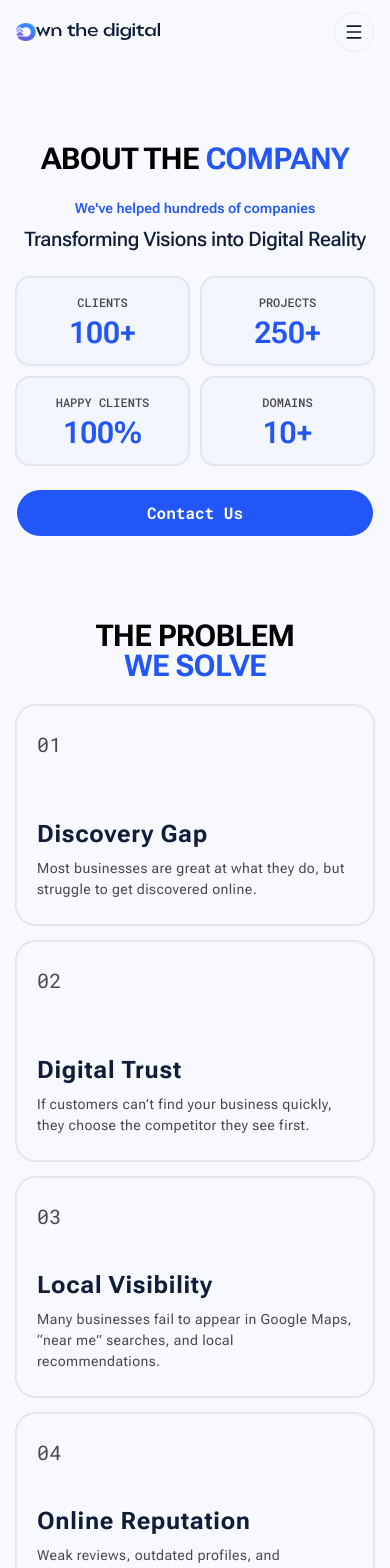
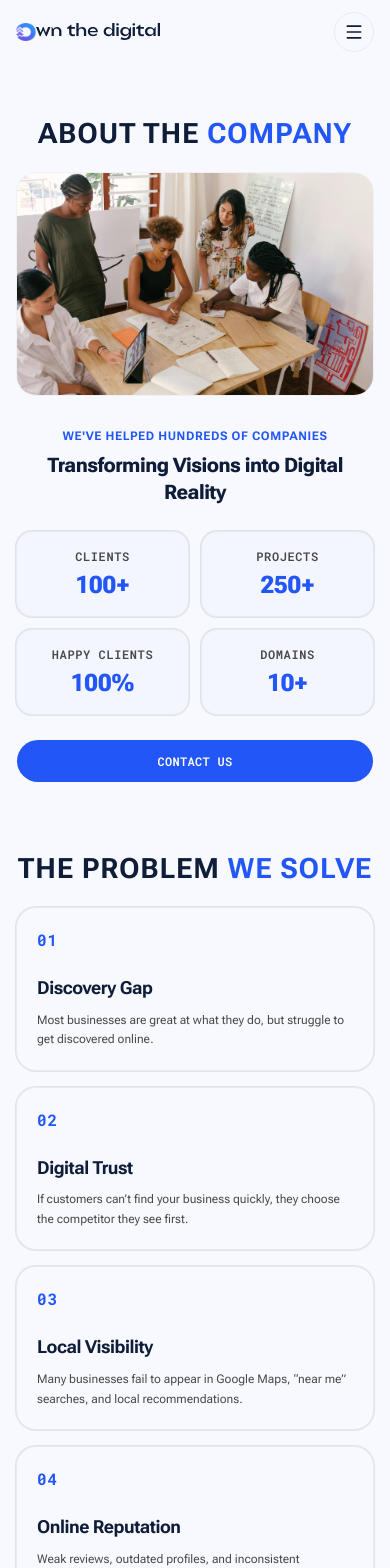
Before and after one commit to ksakhare-bi/OwnTheDigital, a Next.js app in the folder website/: page /about in a window 390 px wide. Shown: the top 1568 px of the page. Built offline with nearby package versions, Linux system fonts and the light colour scheme.

Commit message:
feat: implement About page content and components with team and stats sections

```diff
--- a/website/src/components/about/about-content.tsx
+++ b/website/src/components/about/about-content.tsx
@@ -3,6 +3,7 @@ import Link from "next/link";
 import { FaInstagram, FaFacebookF } from "react-icons/fa";
 import { FaLinkedin } from "react-icons/fa6";
 
+import { SectionTitle } from "@/components/home/section-title";
 import { buttonVariants } from "@/components/ui/button";
 import { Card, CardContent } from "@/components/ui/card";
 import {
@@ -19,57 +20,41 @@ const teamSocials = [
   { label: "Instagram", icon: "/images/home/social-instagram.svg" },
 ];
 
-function AboutSectionTitle({
-  lead,
-  accent,
-  className
-}: {
-  lead: string;
-  accent: string;
-  className?: string;
-}) {
-  return (
-    <h2 className={cn("text-center text-3xl leading-none font-bold tracking-tight text-black uppercase sm:text-4xl md:text-5xl lg:text-[60px] xl:text-[78px] ", className)}>
-      {lead} <span className="text-primary">{accent}</span>
-    </h2>
-  );
-}
-
 function CompanySection() {
   return (
-    <section>
-      <AboutSectionTitle lead="About the" accent="Company" />
-      <div className="mt-6 sm:mt-10 lg:mt-12 grid items-center gap-10 lg:grid-cols-[0.9fr_1fr] xl:grid-cols-[0.9fr_1fr]">
-        <div className="hidden sm:block relative min-h-[420px] overflow-hidden rounded-3xl lg:h-[585px]">
+    <section className="pt-4 sm:pt-7">
+      <SectionTitle lead="About the" accent="Company" className="xl:text-[70px]" />
+      <div className="mt-6 sm:mt-10 lg:mt-12 grid items-center gap-8 lg:grid-cols-2 xl:gap-12">
+        <div className="relative w-full aspect-[16/10] sm:aspect-[4/3] lg:aspect-auto lg:h-[480px] xl:h-[450px] overflow-hidden rounded-[20px] sm:rounded-3xl border border-border/50">
           <Image
             src="/images/home/about-company.png"
             alt="Own the Digital team collaborating around a table"
             fill
             priority
-            sizes="(max-width: 1024px) 100vw, 639px"
+            sizes="(max-width: 1024px) 100vw, 640px"
             className="object-cover"
           />
         </div>
-        <div className="flex flex-col justify-center gap-6 sm:gap-10 lg:h-[585px]">
+        <div className="flex flex-col justify-center gap-6 sm:gap-8">
           <div className="text-center lg:text-left">
-            <p className="text-sm font-semibold text-primary sm:text-base">
+            <p className="text-xs sm:text-sm font-bold text-primary uppercase tracking-wider">
               We&apos;ve helped hundreds of companies
             </p>
-            <h3 className="mt-2 text-xl leading-[1.35] font-medium tracking-[-0.02em] text-navy sm:mt-3 sm:text-3xl">
+            <h3 className="mt-2 text-xl sm:text-2xl md:text-3xl font-extrabold tracking-tight text-navy leading-snug">
               Transforming Visions into Digital Reality
             </h3>
           </div>
-          <div className="grid grid-cols-2 gap-3 sm:gap-5">
+          <div className="grid grid-cols-2 gap-3 sm:gap-4">
             {companyStats.map((stat) => (
               <Card
                 key={stat.label}
-                className="rounded-[14px] border border-border bg-surface-soft py-0 shadow-none"
+                className="rounded-[16px] border border-border bg-surface-soft py-0 shadow-none"
               >
-                <CardContent className="px-3 py-4 text-center uppercase sm:px-4 sm:py-[20px] md:px-5 md:py-[30px]">
-                  <p className="font-mono text-xs font-medium text-body sm:text-sm md:text-base xl:text-lg">
+                <CardContent className="p-4 text-center sm:p-5">
+                  <p className="font-mono text-xs sm:text-sm font-semibold text-body uppercase tracking-wider">
                     {stat.label}
                   </p>
-                  <p className="mt-2 text-3xl leading-none font-semibold text-primary sm:mt-3 sm:text-4xl md:mt-4 md:text-[50px] xl:text-[60px]">
+                  <p className="mt-1.5 text-2xl sm:text-3xl md:text-4xl font-extrabold text-primary leading-tight">
                     {stat.value}
                   </p>
                 </CardContent>
@@ -80,7 +65,7 @@ function CompanySection() {
             href="/contact"
             className={cn(
               buttonVariants(),
-              "h-12 w-full rounded-full px-6 font-mono text-base font-bold sm:h-13 sm:px-7 sm:text-sm md:h-14 md:text-base xl:h-16 xl:px-8 xl:text-lg",
+              "h-11 sm:h-12 md:h-13 w-full rounded-full px-6 font-mono text-xs sm:text-sm md:text-base font-semibold uppercase tracking-wide",
             )}
           >
             Contact Us
@@ -93,23 +78,23 @@ function CompanySection() {
 
 function ProblemsSection() {
   return (
-    <section className="pt-5 xl:pt-10">
-      <AboutSectionTitle lead="The Problem" accent="We Solve" className="px-16" />
-      <div className="mt-6 sm:mt-10 grid gap-4 sm:gap-5 sm:grid-cols-2 xl:grid-cols-3 xl:gap-x-7 xl:gap-y-20">
+    <section className="pt-4 sm:pt-7">
+      <SectionTitle lead="The Problem" accent="We Solve" />
+      <div className="mt-6 sm:mt-10 grid gap-4 sm:gap-6 sm:grid-cols-2 xl:grid-cols-3">
         {businessProblems.map((problem, index) => (
           <Card
             key={problem.title}
-            className="min-h-[220px] rounded-[20px] border border-border bg-background py-0 shadow-none sm:min-h-[180px] md:min-h-[200px] xl:min-h-[348px]"
+            className="rounded-[20px] border border-border bg-background py-0 shadow-none flex flex-col justify-between"
           >
-            <CardContent className="flex h-full flex-col px-5 py-6 sm:px-6 sm:py-7 md:px-7 md:py-9 xl:px-[31px] xl:py-[45px]">
-              <p className="font-mono text-xl tracking-[0.03em] text-body sm:text-xl md:text-2xl xl:text-[32px]">
+            <CardContent className="flex h-full flex-col justify-between p-5 sm:p-6 lg:p-7">
+              <p className="font-mono text-base sm:text-lg md:text-xl font-bold tracking-wider text-primary">
                 {String(index + 1).padStart(2, "0")}
               </p>
-              <div className="mt-auto pt-6 sm:pt-10 md:pt-14">
-                <h3 className="text-2xl leading-none font-bold tracking-[0.03em] text-navy sm:text-xl md:text-2xl lg:text-3xl xl:text-[50px]">
+              <div className="mt-6 sm:mt-8">
+                <h3 className="text-lg sm:text-xl md:text-2xl font-bold tracking-tight text-navy leading-snug">
                   {problem.title}
                 </h3>
-                <p className="mt-3 text-sm leading-[1.5] tracking-[0.03em] text-body sm:mt-4 sm:text-sm md:mt-5 md:text-base">
+                <p className="mt-2.5 text-xs sm:text-sm md:text-base text-body leading-relaxed">
                   {problem.description}
                 </p>
               </div>
@@ -123,8 +108,8 @@ function ProblemsSection() {
 
 function TeamSection() {
   return (
-    <section className="pt-5 xl:pt-10">
-      <AboutSectionTitle lead="Meet the" accent="Team" />
+    <section className="pt-4 sm:pt-7">
+      <SectionTitle lead="Meet the" accent="Team" />
       <div className="mt-6 sm:mt-10 grid gap-6 sm:grid-cols-2 xl:grid-cols-4 xl:gap-x-[31px] xl:gap-y-[50px]">
         {teamMembers.map((member) => (
           <Card
@@ -204,35 +189,37 @@ function TeamSection() {
 
 function ExpertiseSection() {
   return (
-    <section className="pt-8 xl:pt-10">
-      <AboutSectionTitle lead="Our" accent="Expertise" />
-      <div className="mt-6 sm:mt-10 grid items-stretch gap-6 sm:gap-[30px] lg:grid-cols-[1.45fr_1fr] xl:grid-cols-[1.45fr_1fr]">
+    <section className="pt-6 sm:pt-7">
+      <SectionTitle lead="Our" accent="Expertise" />
+      <div className="mt-6 sm:mt-10 grid items-stretch gap-6 lg:grid-cols-[1.3fr_1fr] xl:gap-8">
         <div className="grid gap-4 sm:grid-cols-2 sm:gap-5">
           {expertiseItems.map((item) => (
             <Card
               key={item.number}
-              className="rounded-[20px] border border-border bg-background py-0 shadow-none"
+              className="rounded-[20px] border border-border bg-background py-0 shadow-none flex flex-col justify-between"
             >
-              <CardContent className="flex h-full min-h-[240px] flex-col items-center px-5 py-6 text-center sm:min-h-[260px] sm:px-5 sm:py-8 md:min-h-[300px] md:px-6 md:py-10 xl:min-h-[344px]">
-                <div className="flex size-14 items-center justify-center rounded-full border border-border bg-surface-pale font-mono text-xl tracking-[0.03em] text-primary sm:size-16 sm:text-xl md:size-20 md:text-2xl xl:size-[100px] xl:text-[40px]">
+              <CardContent className="flex h-full flex-col items-center p-5 text-center sm:p-6 lg:p-7 justify-between">
+                <div className="flex size-12 sm:size-14 md:size-16 items-center justify-center rounded-full border border-border bg-surface-pale font-mono text-base sm:text-lg md:text-xl font-bold tracking-wider text-primary shrink-0">
                   {item.number}
                 </div>
-                <h3 className="mt-4 max-w-[310px] text-2xl leading-none font-bold tracking-[0.03em] text-navy sm:mt-4 sm:text-xl md:mt-5 md:text-2xl lg:text-3xl xl:text-[40px]">
-                  {item.title}
-                </h3>
-                <p className="mt-3 max-w-[292px] text-sm leading-[1.4] tracking-[0.03em] text-body sm:mt-4 sm:text-sm md:mt-5 md:text-base">
-                  {item.description}
-                </p>
+                <div className="mt-4 flex flex-col items-center">
+                  <h3 className="text-base sm:text-lg md:text-xl font-bold tracking-tight text-navy leading-snug">
+                    {item.title}
+                  </h3>
+                  <p className="mt-2 text-xs sm:text-sm text-body leading-relaxed max-w-xs">
+                    {item.description}
+                  </p>
+                </div>
               </CardContent>
             </Card>
           ))}
         </div>
-        <div className="hidden lg:block relative min-h-[500px] overflow-hidden rounded-[20px] lg:min-h-0">
+        <div className="relative w-full aspect-[16/10] sm:aspect-[4/3] lg:aspect-auto lg:h-full min-h-[220px] sm:min-h-[320px] lg:min-h-[420px] overflow-hidden rounded-[20px] border border-border/50">
           <Image
             src="/images/home/about-expertise.png"
-            alt="A digital strategy map show}ing connected ideas"
+            alt="A digital strategy map showing connected ideas"
             fill
-            sizes="(max-width: 1024px) 100vw, 552px"
+            sizes="(max-width: 1024px) 100vw, 550px"
             className="object-cover"
           />
         </div>
@@ -244,7 +231,7 @@ function ExpertiseSection() {
 export function AboutContent() {
   return (
     <main className="bg-background">
-      <div className="mx-auto flex w-full max-w-[1392px] flex-col gap-16 sm:gap-28 lg:gap-36 px-4 pt-20 sm:pt-16 lg:pt-32 pb-10 sm:px-6 sm:pb-10">
+      <div className="mx-auto flex w-full max-w-[1392px] flex-col gap-14 sm:gap-20 md:gap-24 lg:gap-28 px-4 pt-10 sm:pt-12 md:pt-16 pb-12 sm:px-6 sm:pb-16 lg:pb-20">
         <CompanySection />
         <ProblemsSection />
         <TeamSection />
--- a/website/src/content/about.ts
+++ b/website/src/content/about.ts
@@ -95,15 +95,15 @@ export const expertiseItems = [
       "Our data-driven approach ensures that we deliver tangible results.",
   },
   {
-    number: "04",
-    title: "Continual Improvement",
-    description:
-      "We develop personalized strategies that align with your specific goals.",
-  },
-  {
     number: "03",
     title: "Dedicated Support",
     description:
       "Our team is always available to provide support and guidance.",
   },
+  {
+    number: "04",
+    title: "Continual Improvement",
+    description:
+      "We continuously analyze performance data and optimize strategies to drive sustained growth.",
+  },
 ];
```
